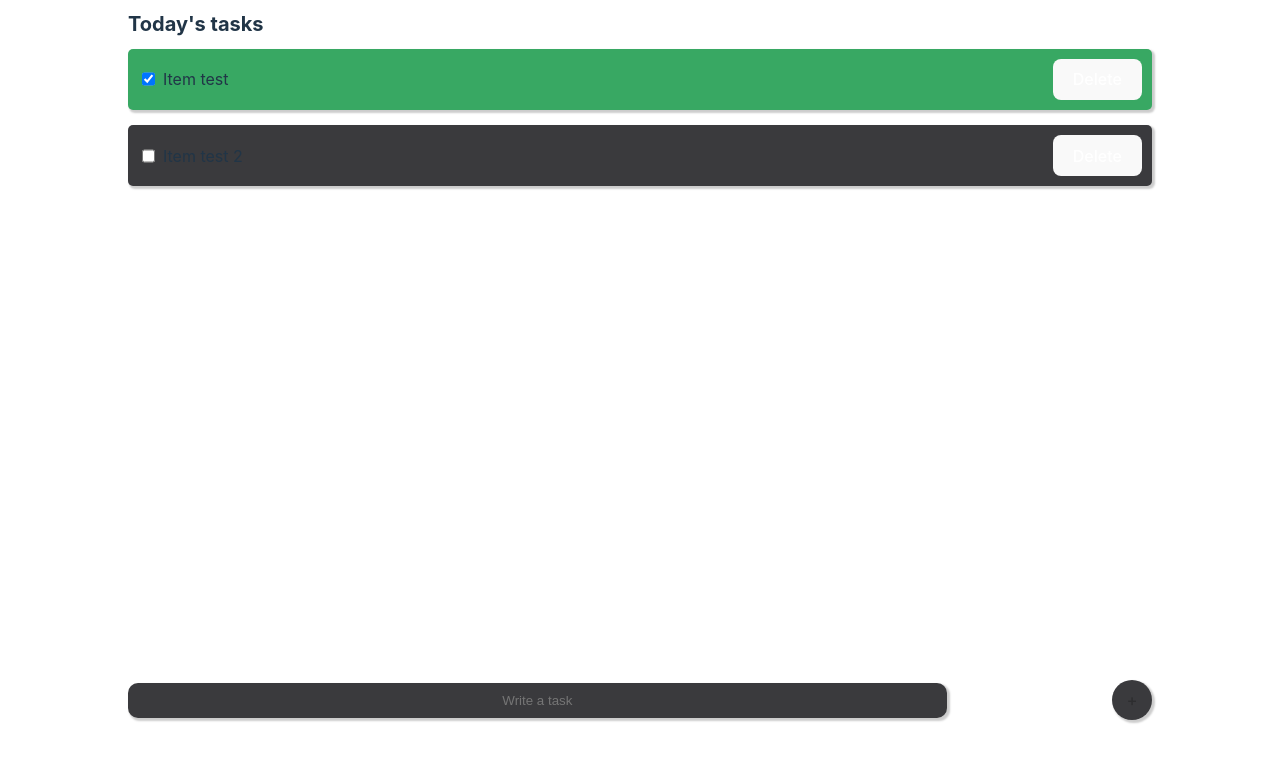
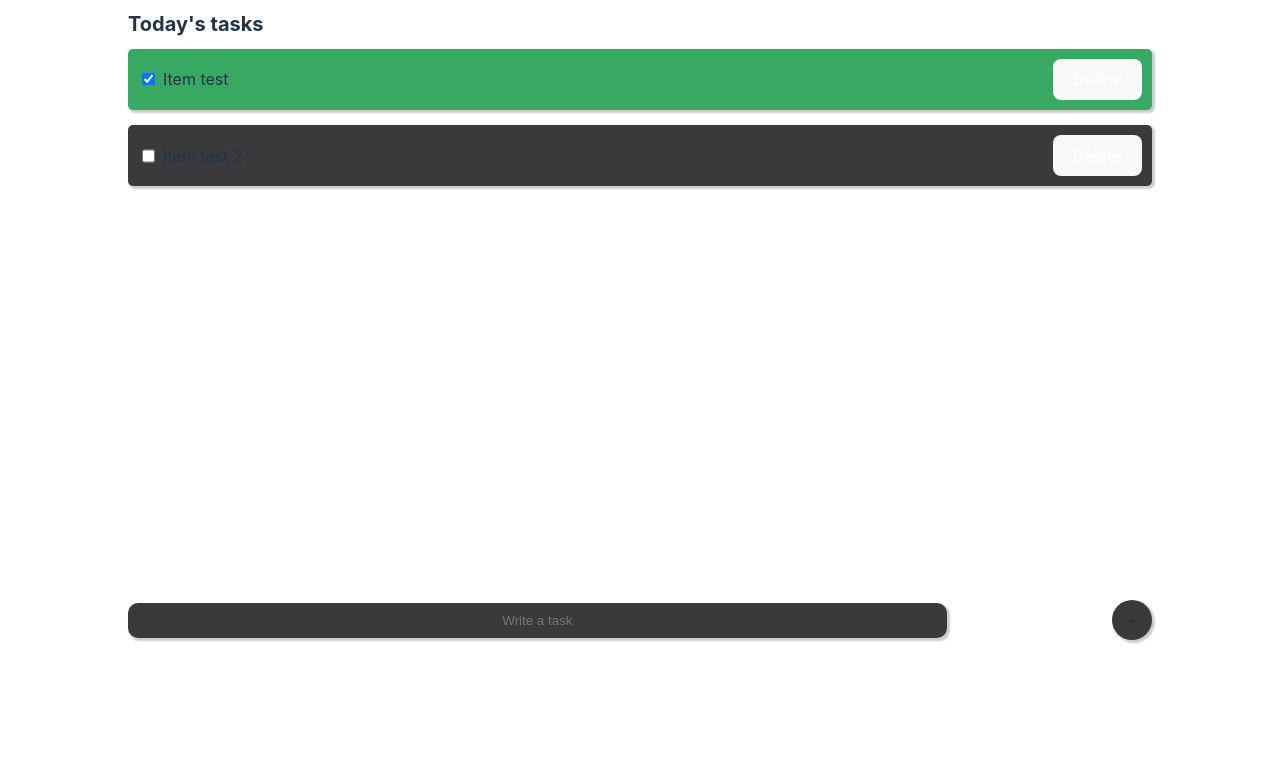
Before and after one commit to geovane-gc/react-to-do-list, a React (Vite) app: page / in a window 1280 px wide. Shown: the top 762 px of the page. Built offline with nearby package versions, Linux system fonts and the light colour scheme.

Commit message:
💄 Style adjustments

```diff
--- a/src/App.css
+++ b/src/App.css
@@ -8,8 +8,8 @@
   flex-direction: column;
 
   justify-content: space-between;
-  margin: 0% 10% 5%;
-  height: 90%;
+  margin: 0% 10%;
+  height: 80%;
 }
 
 .page-title {
```
